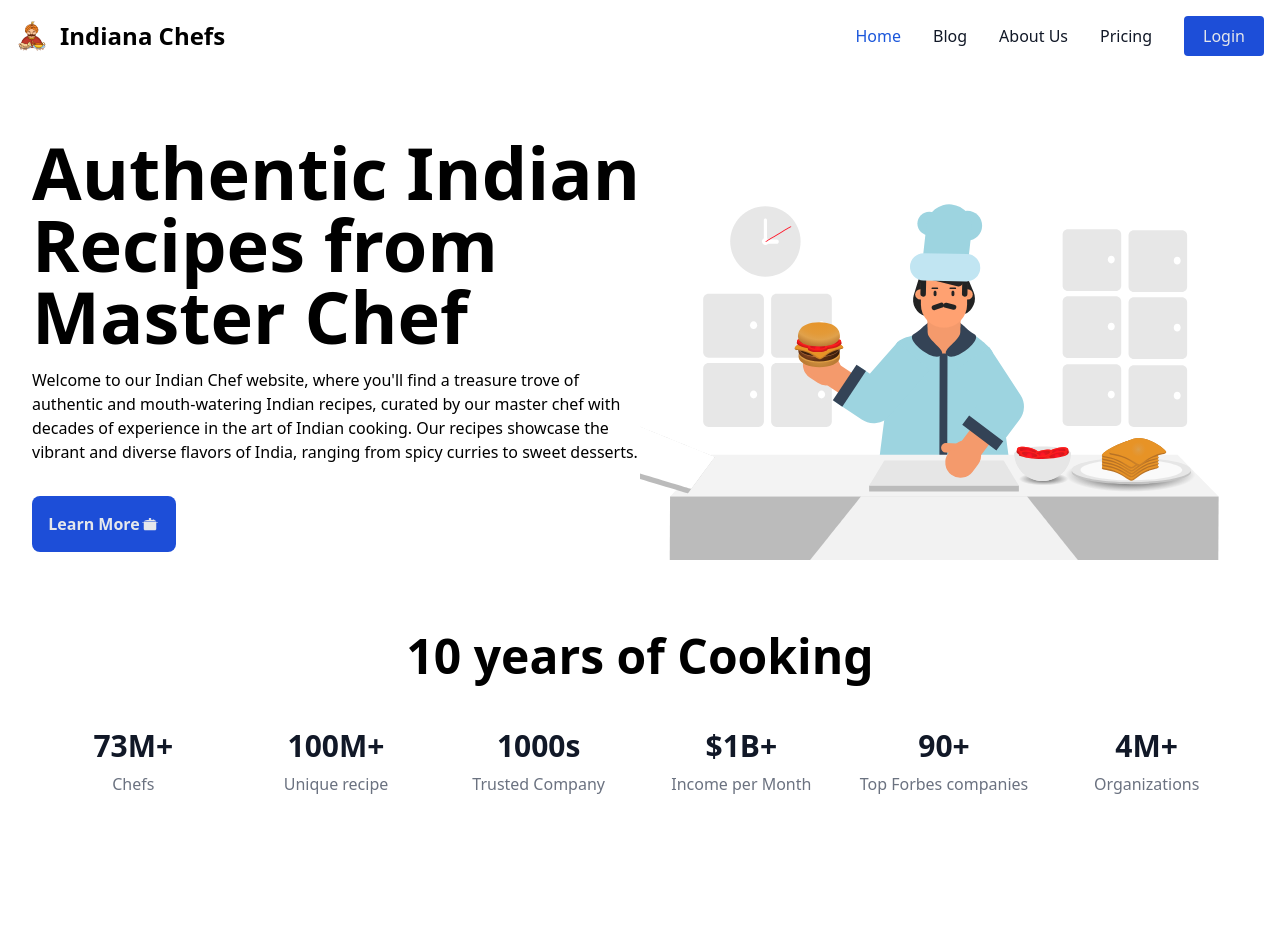
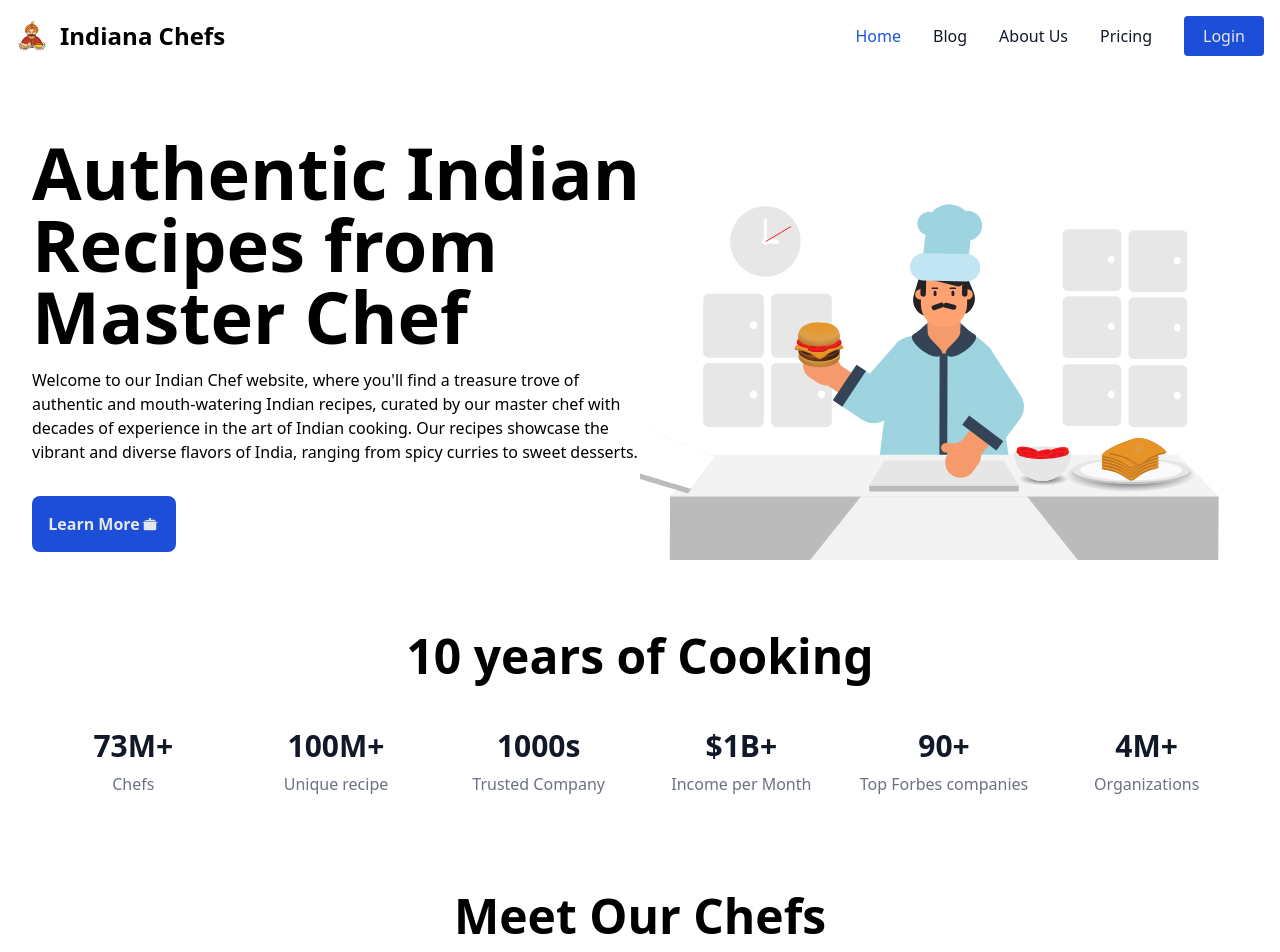
Before and after one commit to ProdipKumarShil/ph-assignment-10-client, a React (Vite) app: page / in a window 1280 px wide. Shown: the top 952 px of the page. Before the commit the page ends 844 px from the top, so only its background shows below. Built offline with nearby package versions, Linux system fonts and the light colour scheme.

Commit message:
added chef section

```diff
--- a/src/layout/Home/Home.jsx
+++ b/src/layout/Home/Home.jsx
@@ -15,6 +15,7 @@ const Home = () => {
       <Navbar></Navbar>
       <Banner></Banner>
       <CounterCard></CounterCard>
+      <ChefSection></ChefSection>
     </div>
   );
 };
```
